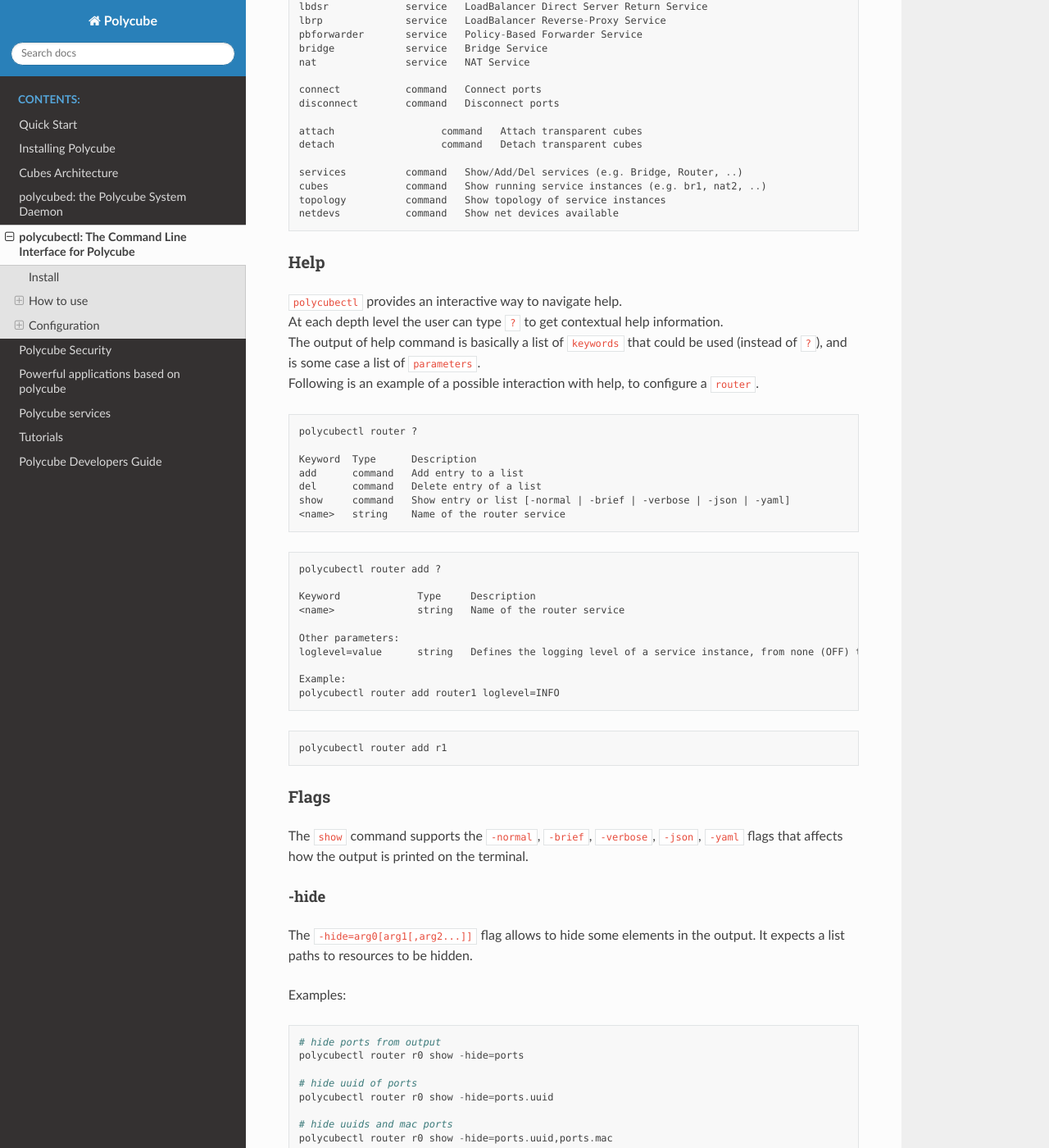
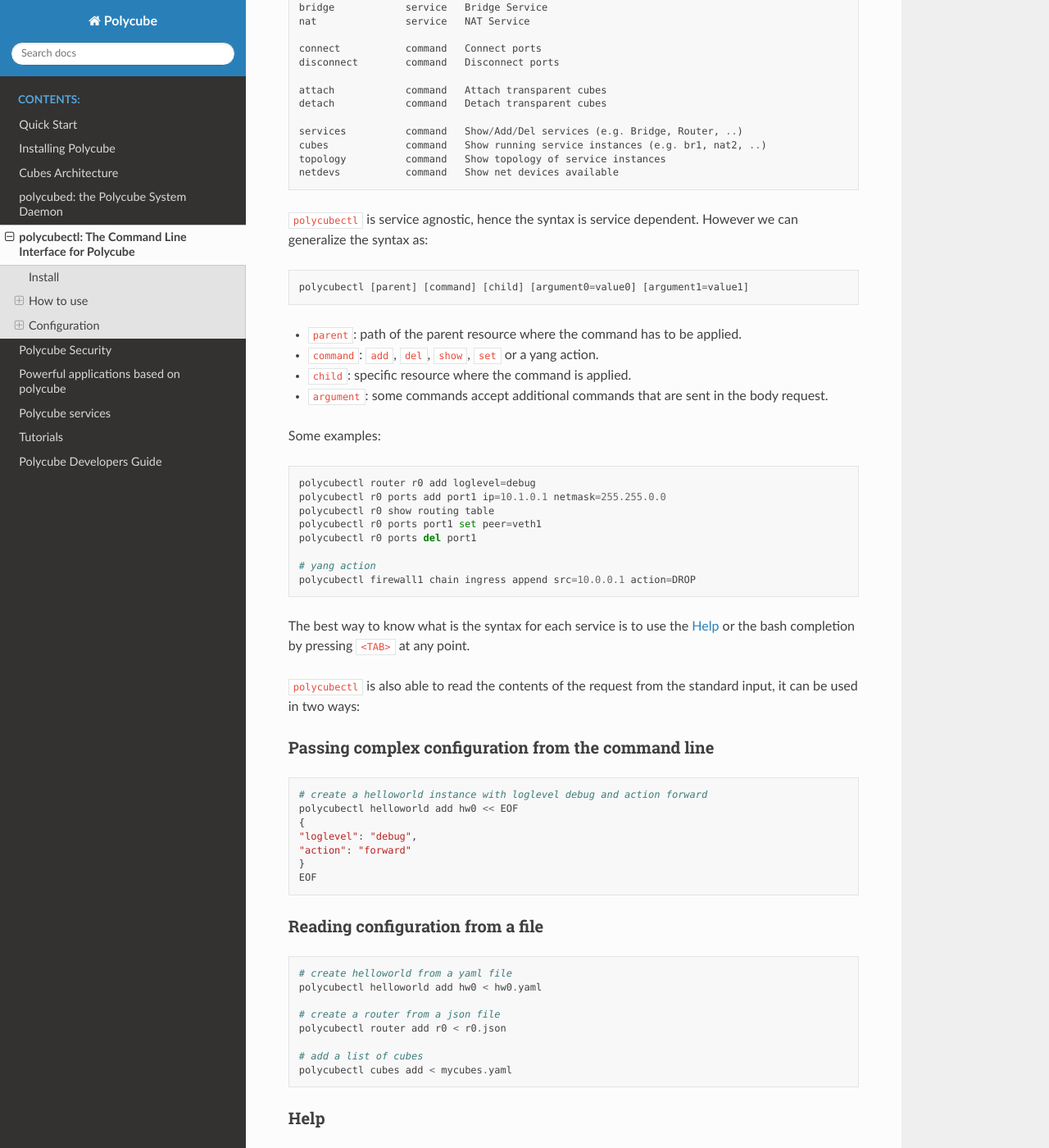
Before and after one commit to polycube-network/polycube, a Sphinx documentation site: the page built from Documentation/polycubectl/polycubectl.rst, in a window 1280 px wide and 1400 px high, scrolled down 843 px. Shown: the whole window at 82% size. Built offline with Sphinx 7.4.7 and the Read the Docs theme 2.0.0, drawn with Linux system fonts in a browser that asks for light colours; some of the changed text lies outside the part shown.

Commit message:
polycubectl: improve documentation
- add syntax explanation
- add documentation about reading configuration from standard input

Signed-off-by: Mauricio Vasquez B <mauriciovasquezbernal@gmail.com>

```diff
--- a/Documentation/polycubectl/polycubectl.rst
+++ b/Documentation/polycubectl/polycubectl.rst
@@ -15,7 +15,8 @@
 ----------
 
 **NOTE**: ``polycubed`` must be running, in order to use ``polycubectl``.
-You can start the daemon typing ``sudo polycubed`` in another terminal. Refer to :doc:`Quick Start <../quickstart>`.
+You can start the daemon typing ``sudo polycubed`` in another terminal.
+Refer to :doc:`Quick Start <../quickstart>`.
 
 ``polycubectl`` is a generic CLI, that enables the user to interact with ``Cubes`` (``bridge``, ``router``, ...) and with some framework primitives to ``connect``, ``show`` and build complex ``topologies``.
 
@@ -23,9 +24,6 @@
 
         # Show help
         polycubectl --help
-
-::
-
         Keyword           Type      Description
         simpleforwarder   service   Simple Forwarder Base Service
         simplebridge      service   Simple L2 Bridge Service
@@ -45,14 +43,71 @@
         connect           command   Connect ports
         disconnect        command   Disconnect ports
 
-        attach                  command   Attach transparent cubes
-        detach                  command   Detach transparent cubes
+        attach            command   Attach transparent cubes
+        detach            command   Detach transparent cubes
 
         services          command   Show/Add/Del services (e.g. Bridge, Router, ..)
         cubes             command   Show running service instances (e.g. br1, nat2, ..)
         topology          command   Show topology of service instances
         netdevs           command   Show net devices available
 
+``polycubectl`` is service agnostic, hence the syntax is service dependent.
+However we can generalize the syntax as:
+
+::
+
+        polycubectl [parent] [command] [child] [argument0=value0] [argument1=value1]
+
+
+- ``parent``: path of the parent resource where the command has to be applied.
+- ``command``: ``add``, ``del``, ``show``, ``set`` or a yang action.
+- ``child``: specific resource where the command is applied.
+- ``argument``: some commands accept additional commands that are sent in the body request.
+
+Some examples:
+
+::
+
+        polycubectl router r0 add loglevel=debug
+        polycubectl r0 ports add port1 ip=10.1.0.1 netmask=255.255.0.0
+        polycubectl r0 show routing table
+        polycubectl r0 ports port1 set peer=veth1
+        polycubectl r0 ports del port1
+
+        # yang action
+        polycubectl firewall1 chain ingress append src=10.0.0.1 action=DROP
+
+
+The best way to know what is the syntax for each service is to use the `Help`_ or the bash completion by pressing ``<TAB>`` at any point.
+
+
+``polycubectl`` is also able to read the contents of the request from the standard input, it can be used in two ways:
+
+Passing complex configuration from the command line
+^^^^^^^^^^^^^^^^^^^^^^^^^^^^^^^^^^^^^^^^^^^^^^^^^^^
+::
+
+        # create a helloworld instance with loglevel debug and action forward
+        polycubectl helloworld add hw0 << EOF
+        {
+        "loglevel": "debug",
+        "action": "forward"
+        }
+        EOF
+
+
+Reading configuration from a file
+^^^^^^^^^^^^^^^^^^^^^^^^^^^^^^^^^
+::
+
+        # create helloworld from a yaml file
+        polycubectl helloworld add hw0 < hw0.yaml
+
+        # create a router from a json file
+        polycubectl router add r0 < r0.json
+
+        # add a list of cubes
+        polycubectl cubes add < mycubes.yaml
 
 Help
 ^^^^
@@ -124,7 +179,8 @@
 Configuration
 -------------
 
-By default, the CLI contacts ``polycubed`` daemon at ``http://localhost:9000/polycube/v1/``. The user can override this configuration with following instructions.
+By default, ``polycubectl`` contacts ``polycubed`` at ``http://localhost:9000/polycube/v1/``.
+The user can override this configuration with following instructions.
 
 Parameters
 ^^^^^^^^^^
```
